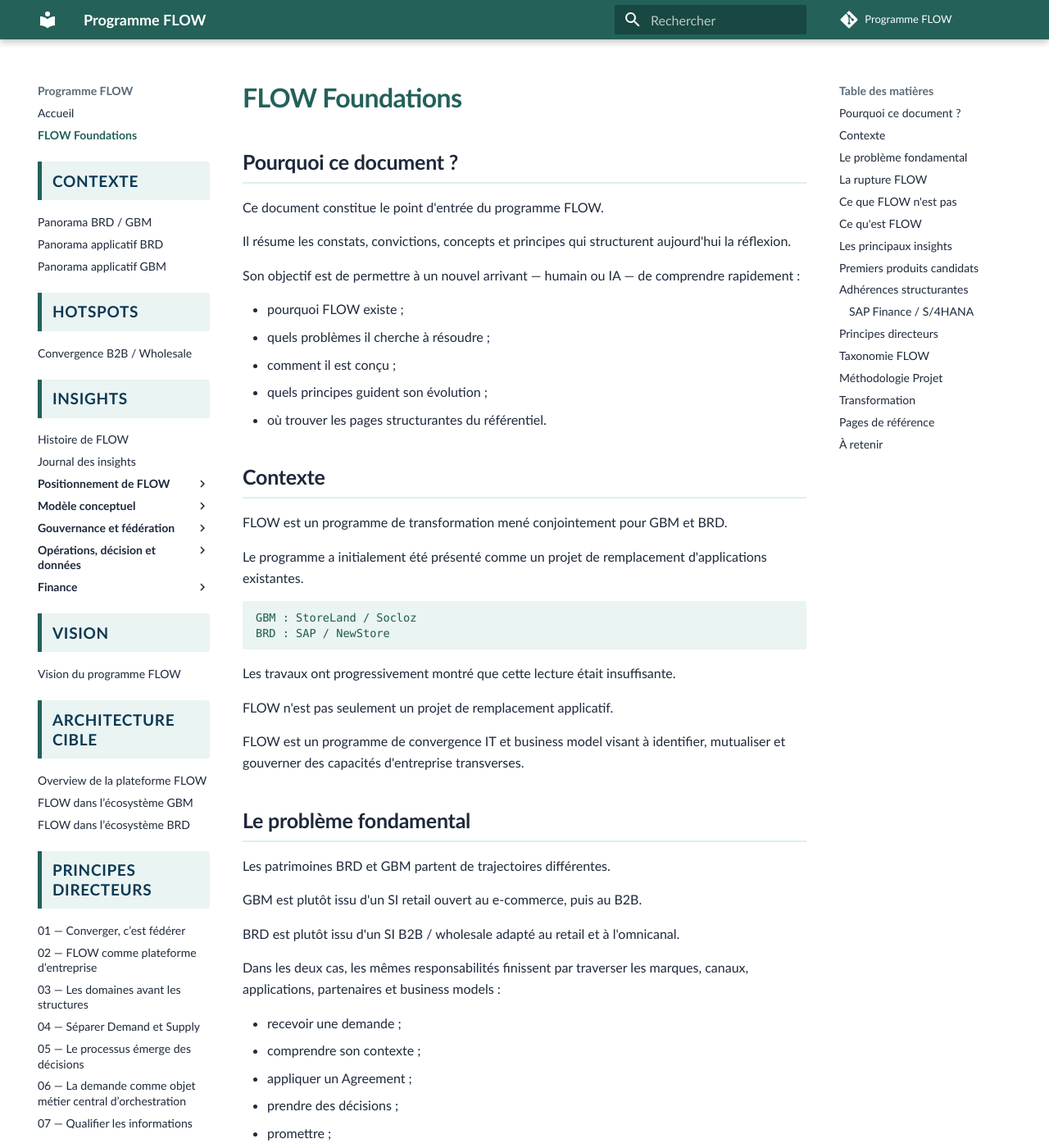
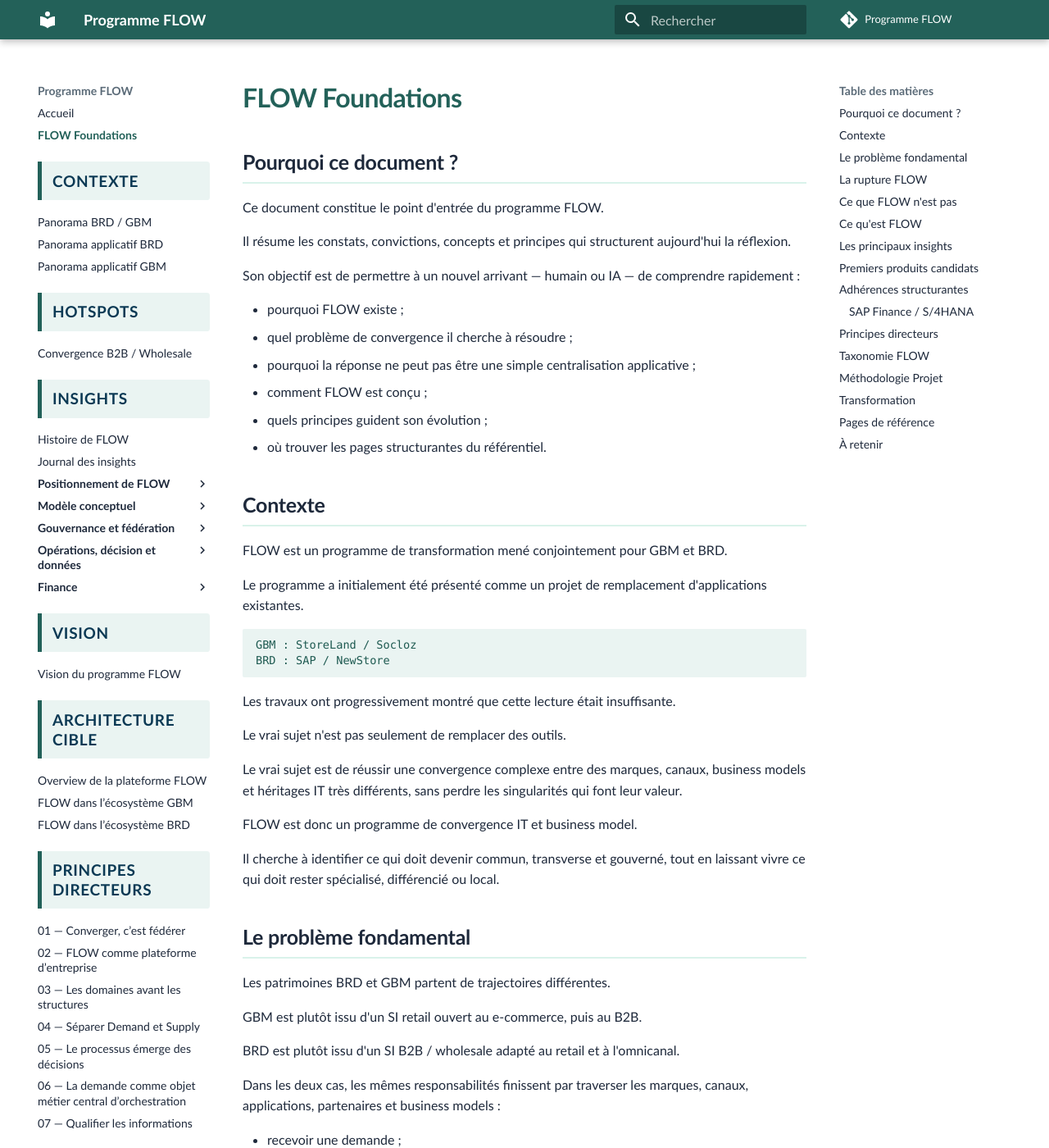
Before and after one commit to laurent-sintes/FLOW-Program, an MkDocs documentation site: the page built from docs/flow-foundations.md, in a window 1280 px wide and 1400 px high. Shown: the whole window at 82% size. Built offline with MkDocs 1.6.1 and Material for MkDocs 9.7.7, drawn with Linux system fonts in a browser that asks for light colours; comment, search, counter and statistics services are not loaded; some of the changed text lies outside the part shown.

Commit message:
Reframe FLOW Foundations around convergence problem

```diff
--- a/docs/flow-foundations.md
+++ b/docs/flow-foundations.md
@@ -9,8 +9,9 @@
 Son objectif est de permettre à un nouvel arrivant — humain ou IA — de comprendre rapidement :
 
 - pourquoi FLOW existe ;
-- quels problèmes il cherche à résoudre ;
-- comment il est conçu ;
+- quel problème de convergence il cherche à résoudre ;
+- pourquoi la réponse ne peut pas être une simple centralisation applicative ;
+- comment FLOW est conçu ;
 - quels principes guident son évolution ;
 - où trouver les pages structurantes du référentiel.
 
@@ -27,9 +28,13 @@
 
 Les travaux ont progressivement montré que cette lecture était insuffisante.
 
-FLOW n'est pas seulement un projet de remplacement applicatif.
+Le vrai sujet n'est pas seulement de remplacer des outils.
 
-FLOW est un programme de convergence IT et business model visant à identifier, mutualiser et gouverner des capacités d'entreprise transverses.
+Le vrai sujet est de réussir une convergence complexe entre des marques, canaux, business models et héritages IT très différents, sans perdre les singularités qui font leur valeur.
+
+FLOW est donc un programme de convergence IT et business model.
+
+Il cherche à identifier ce qui doit devenir commun, transverse et gouverné, tout en laissant vivre ce qui doit rester spécialisé, différencié ou local.
 
 ## Le problème fondamental
 
@@ -51,6 +56,10 @@
 - produire des événements, faits et documents ;
 - suivre les exceptions ;
 - expliquer ce qui s'est passé.
+
+La question centrale devient donc :
+
+> Comment créer un cœur commun pour ces responsabilités, sans construire un monolithe qui uniformiserait toute l'entreprise ?
 
 ## La rupture FLOW
 
@@ -83,9 +92,9 @@
 
 ## Ce qu'est FLOW
 
-FLOW est une plateforme Demand d'entreprise.
+FLOW est une réponse fédérée à la convergence.
 
-Elle fait du Case l'unité métier centrale pour traiter les demandes, gouverner les décisions, mobiliser le stock et le réseau d'exécution, absorber les variations de traitement et décloisonner les silos B2B, B2C, marques, canaux et groupes.
+Il prend la forme d'une plateforme Demand d'entreprise, capable de porter les responsabilités communes critiques : demandes, Cases, décisions, stock, réseau d'exécution, promesses, événements, documents et exceptions.
 
 Les consommateurs peuvent rester différenciés.
 
@@ -210,3 +219,5 @@
 Sa valeur n'est pas de remplacer toutes les applications.
 
 Sa valeur est de rendre cohérentes les demandes, décisions, ressources, promesses, événements, documents et exceptions qui traversent l'entreprise.
+
+FLOW devient une plateforme qui configure des capacités d'action, pas un grand miroir administratif de l'entreprise.
```
Also changed, not shown: other parts of docs/flow-foundations.md (+1 -1 lines).
